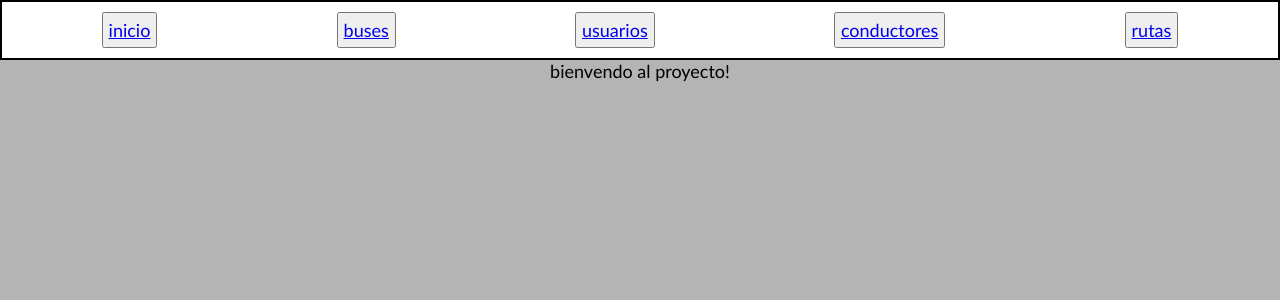
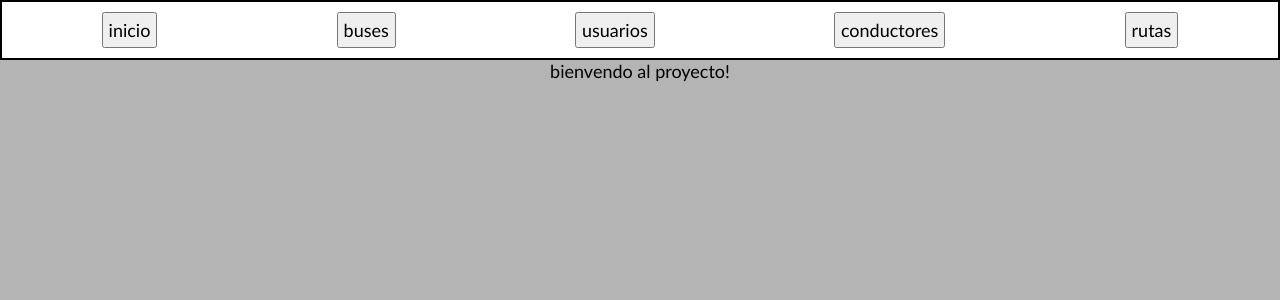
Before and after one commit to halg830/Transporte-frontend, a Vue app: page / in a window 1280 px wide. Shown: the top 300 px of the page. Built offline with nearby package versions, Linux system fonts and the light colour scheme.

Commit message:
botones mejora

```diff
--- a/src/App.vue
+++ b/src/App.vue
@@ -1,11 +1,21 @@
 <template>
   <div class="cont">
     <div class="opcionescont">
-  <button class="opcion"><router-link to="/">inicio</router-link></button>
-  <button class="opcion"><router-link to="/buses">buses</router-link></button>
-  <button class="opcion"><router-link to="/usuarios">usuarios</router-link></button>
-  <button class="opcion"><router-link to="/conductores">conductores</router-link></button>
-  <button class="opcion"><router-link to="/rutas">rutas</router-link></button>
+  <router-link to="/" class="opcioncont">
+    <button class="opcion">inicio</button>
+  </router-link>
+  <router-link to="/buses" class="opcioncont">
+    <button class="opcion">buses</button>
+  </router-link>
+  <router-link to="/usuarios" class="opcioncont">
+    <button class="opcion">usuarios</button>
+  </router-link>
+  <router-link to="/conductores" class="opcioncont">
+    <button class="opcion">conductores</button>
+  </router-link>
+  <router-link to="/rutas" class="opcioncont">
+    <button class="opcion">rutas</button>
+  </router-link>
 
   </div>
   <router-view></router-view>
@@ -32,4 +42,8 @@
   padding: 5px;
   margin: auto;
 }
+
+.opcioncont{
+  margin: auto;
+}
 </style>
```
